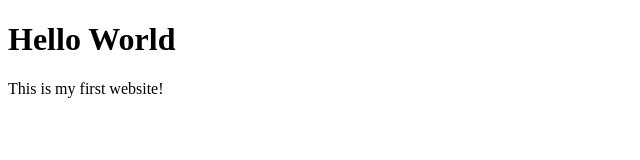
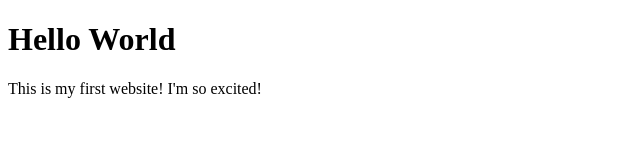
Before and after one commit to dylanfox44/Hello-World, a plain HTML site: page index.html in a window 1280 px wide. Shown: the whole page, without its empty margins (0-640 px from the left). Drawn offline with Linux system fonts and the light colour scheme.

Commit message:
more text

```diff
--- a/index.html
+++ b/index.html
@@ -7,6 +7,6 @@
 </head>
 <body>
     <h1>Hello World</h1>
-    <p>This is my first website!</p>
+    <p>This is my first website! I'm so excited!</p>
 </body>
 </html>
```
